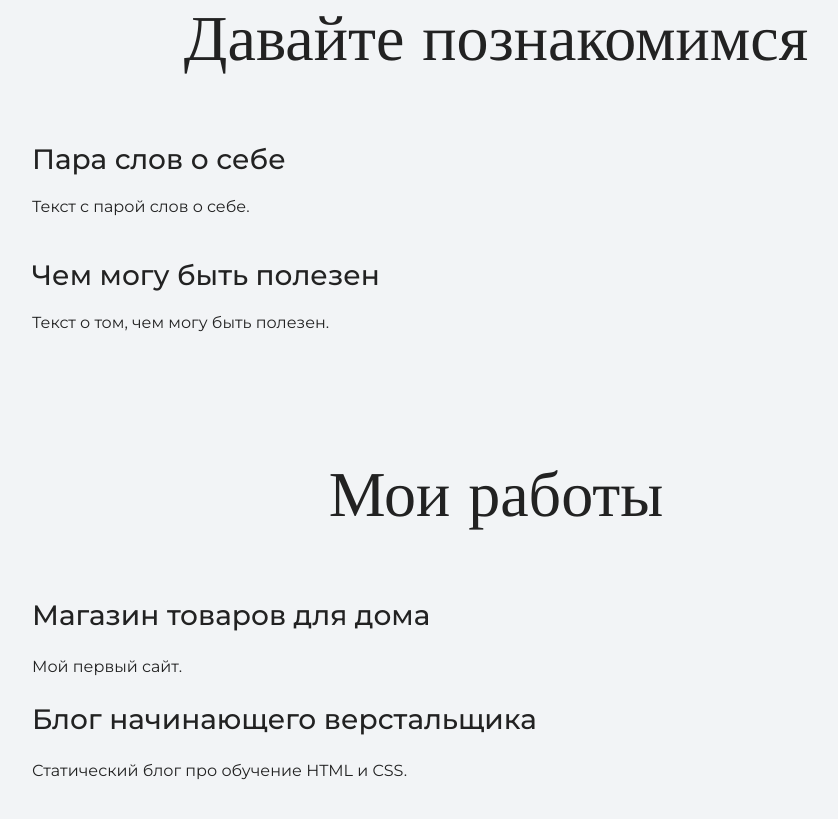
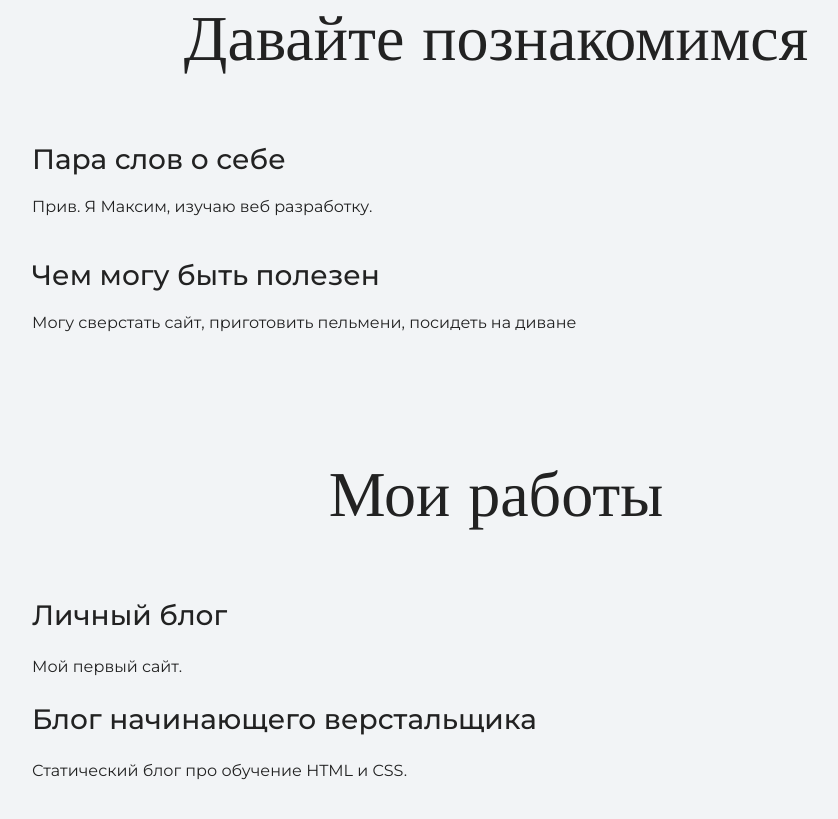
Before and after one commit to DrSeedon/my-site, a plain HTML site: page index.html in a window 1280 px wide. Shown: the part 1033-1852 px from the top of the page, without its empty margins (144-982 px from the left). Drawn offline with nearby package versions, Linux system fonts and the light colour scheme.

Commit message:
Обновил содержание сайта

```diff
--- a/index.html
+++ b/index.html
@@ -17,22 +17,22 @@
     </header>
     <div class="container">
         <section class="hero-image">
-            <h1 class="heading">Неопознанный Енот</h1>
+            <h1 class="heading">Максимка</h1>
             <p>Junior верстальщик</p>
         </section>
 
         <section class="intro">
             <h2 class="subheading">Давайте познакомимся</h2>
             <h3>Пара слов о себе</h3>
-            <p>Текст с парой слов о себе.</p>
+            <p>Прив. Я Максим, изучаю веб разработку.</p>
             <h3>Чем могу быть полезен</h3>
-            <p>Текст о том, чем могу быть полезен.</p>
+            <p>Могу сверстать сайт, приготовить пельмени, посидеть на диване</p>
         </section>
 
         <section class="portfolio">
             <h2 class="subheading">Мои работы</h2>
 
-            <h3>Магазин товаров для дома</h3>
+            <h3>Личный блог</h3>
             <p>Мой первый сайт.</p>
 
             <h3>Блог начинающего верстальщика</h3>
```
